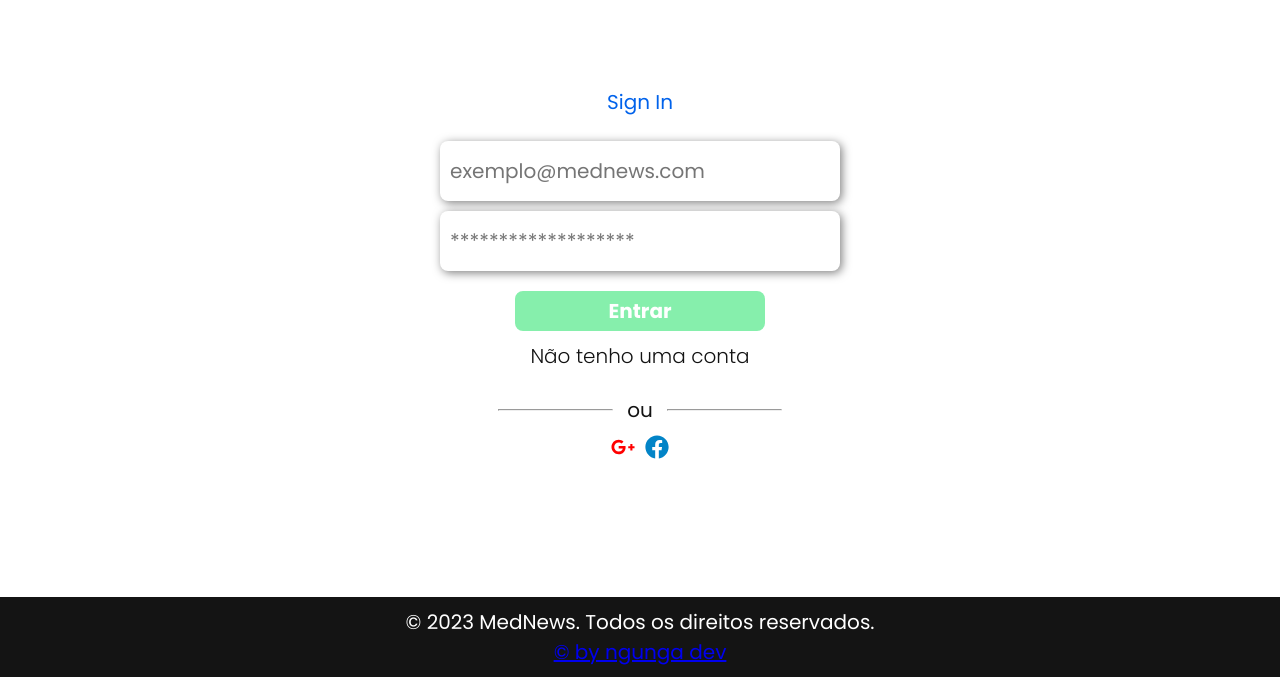
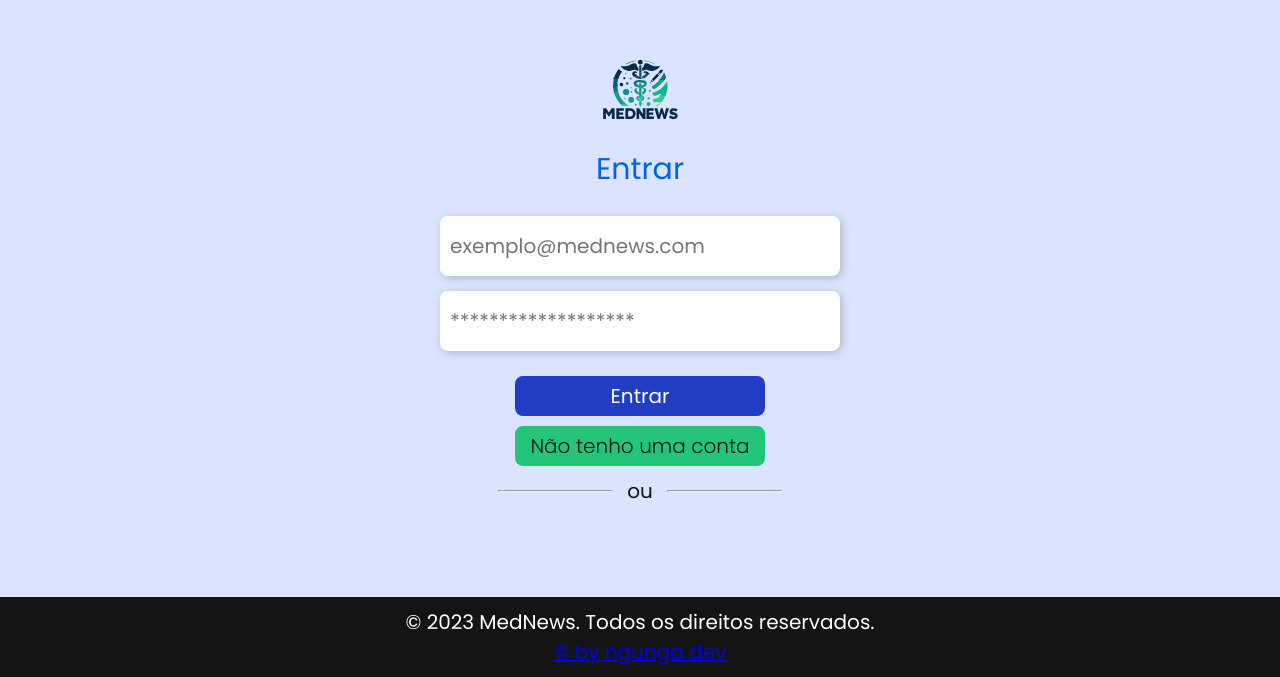
Before and after one commit to franciscojoaopedro/mednews, a React (Vite) app: page /signin in a window 1280 px wide. Shown: the part 123-800 px from the top of the page. Built offline with nearby package versions, Linux system fonts and the light colour scheme.

Commit message:
FEAT ADD SORT POSTS

```diff
--- a/src/pages/Home/index.jsx
+++ b/src/pages/Home/index.jsx
@@ -84,7 +84,7 @@ const Home = () => {
                 hora={data.hora}
                 date={`${data.dia}/${data.mes}/${data.ano}`}
                />)
-           }).sort((element)=>element.createdAt)}
+           }).sort((element)=>element.createdAt===element.createdAt)}
 
 
            </div>
--- a/src/pages/SignIn/index.css
+++ b/src/pages/SignIn/index.css
@@ -1,9 +1,17 @@
+*{
+    padding: 0;
+    margin: 0;
+    box-sizing: border-box;
+}
+
+
 main{
-    width: 100%;
+    width: 100vw;
     height: 100vh;
     display: flex;
     justify-content: center;
     align-items: center;
+    background: #dbe4ff;
 }
 .sigin-in{
     width: 100%;
@@ -18,6 +26,11 @@ main{
     justify-content: center;
     align-items: center;
     margin-bottom: 24px;
+    flex-direction: column;
+}
+.title-sigin-in h2{
+    font-size: 30px;
+    font-weight: 400;
 }
 
 .container-sigin-in{
@@ -29,7 +42,7 @@ main{
 }
 .input-area-sign-in{
     width: 400px;
-    margin-bottom: 10px;
+    margin-bottom: 15px;
 }
 .input-area-sign-in input{
     border: none;
@@ -41,7 +54,7 @@ main{
     padding: 10px;
     width: 100%;
     border-radius: 8px;
-    box-shadow: 2px 2px 10px rgba(2, 2, 2, 0.5);
+    box-shadow: 2px 2px 10px rgba(0, 0, 0, 0.2);
 
 }
 
@@ -63,10 +76,10 @@ main{
     text-decoration: none;
 }
 
-.area-btn-entrar button{
+.btnEntrar{
     height: 40px;
     width: 100%;
-    background-color: #86efac;
+    background-color: #223dc5;
     border-radius: 8px;
     text-align: center;
     border: none;
@@ -74,7 +87,7 @@ main{
     transition: all .3s ease-out;
     font-size: 20px;
     color: white;
-    font-weight: bold;
+    font-weight: 400;
 
 }
 
@@ -108,3 +121,18 @@ main{
     align-items: center;
     gap: 10px;
 }
+
+
+.btnRegistar{
+    height: 40px;
+    width: 100%;
+    background-color: #22c579;
+    border-radius: 8px;
+    text-align: center;
+    border: none;
+    cursor: pointer;
+    transition: all .3s ease-out;
+    font-size: 20px;
+    color: white;
+    font-weight: bold;
+}
--- a/src/pages/SignIn/index.jsx
+++ b/src/pages/SignIn/index.jsx
@@ -6,7 +6,7 @@ import { Link } from 'react-router-dom';
 import { UserContext } from '../../contexts/context';
 import { ToastContainer, toast } from 'react-toastify';
 import {Navigate} from "react-router-dom"
-
+import Logo from "../../assets/Logo.svg"
 const SignIn = () => {
   const [password,setPassword]=useState("")
   const [email,setEmail]=useState("")
@@ -36,12 +36,14 @@ const SignIn = () => {
   return (
     <main>
      <ToastContainer
-
      />
      <div className='sigin-in'>
         <div className='container-sigin-in'>
             <div className='title-sigin-in'>
-              <h2>Sign In</h2>
+              <div>
+                <img src={Logo} width={100} height={100} />
+              </div>
+              <h2>Entrar</h2>
             </div>
             <form>
                 <div className='input-area-sign-in'>
@@ -67,10 +69,10 @@ const SignIn = () => {
             </form>
 
             <div className='area-btn-entrar'>
-            <button type='submit' onClick={entrar}>Entrar</button>
-              <p>
-                <Link to={"/signup"} >Não tenho uma conta</Link>
-              </p>
+            <button className='btnEntrar' type='submit' onClick={entrar}>Entrar</button>
+              <button className='btnRegistar'>
+                <Link  to={"/signup"} >Não tenho uma conta</Link>
+              </button>
             </div>
 
             <div className='barra-de-contas'>
@@ -79,14 +81,14 @@ const SignIn = () => {
                 <hr className='hr-rigth'  />
             </div>
 
-            <div className='sign-in-optional'>
+            {/* <div className='sign-in-optional'>
               <Link>
               <FaGooglePlusG  size={24} color='red'/>
               </Link>
                   <Link>
              <FaFacebook size={24} color='#0284c7' />
                 </Link>
-            </div>
+            </div> */}
         </div>
     </div>
    </main>
```
